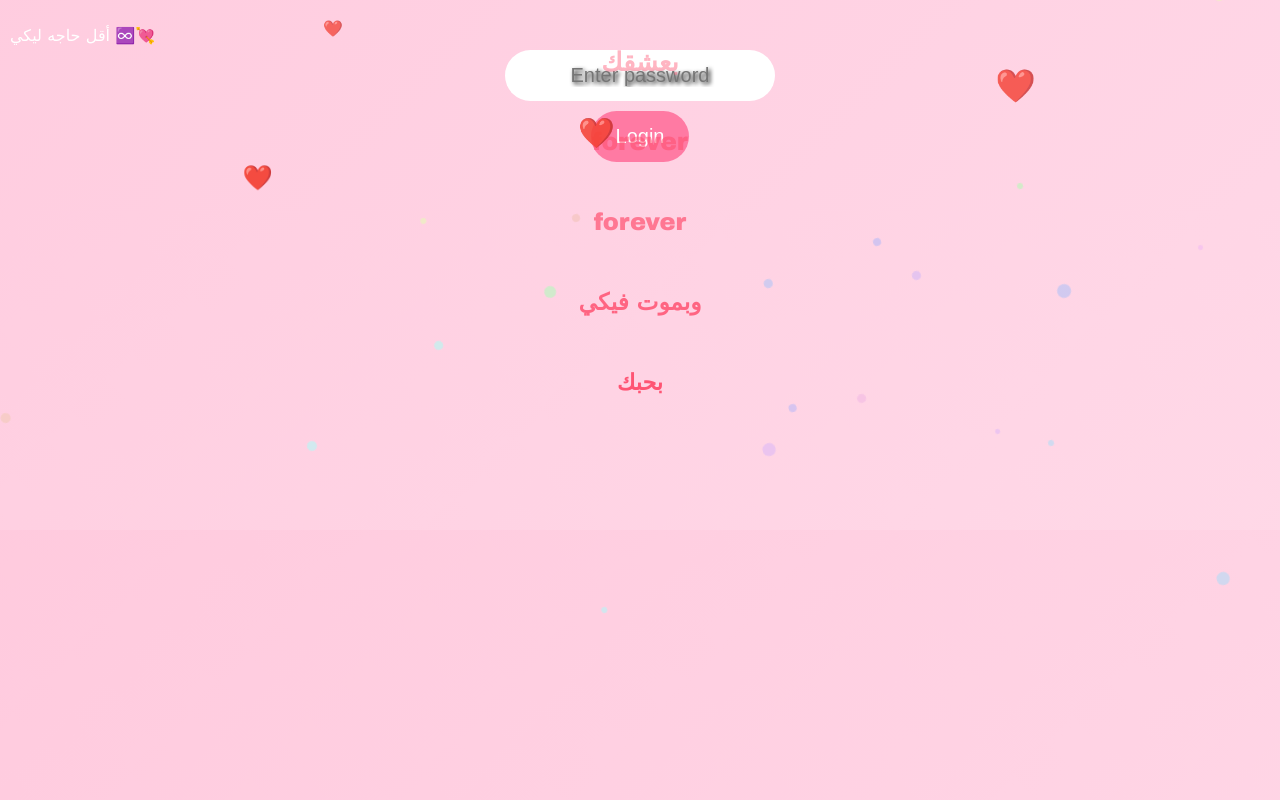
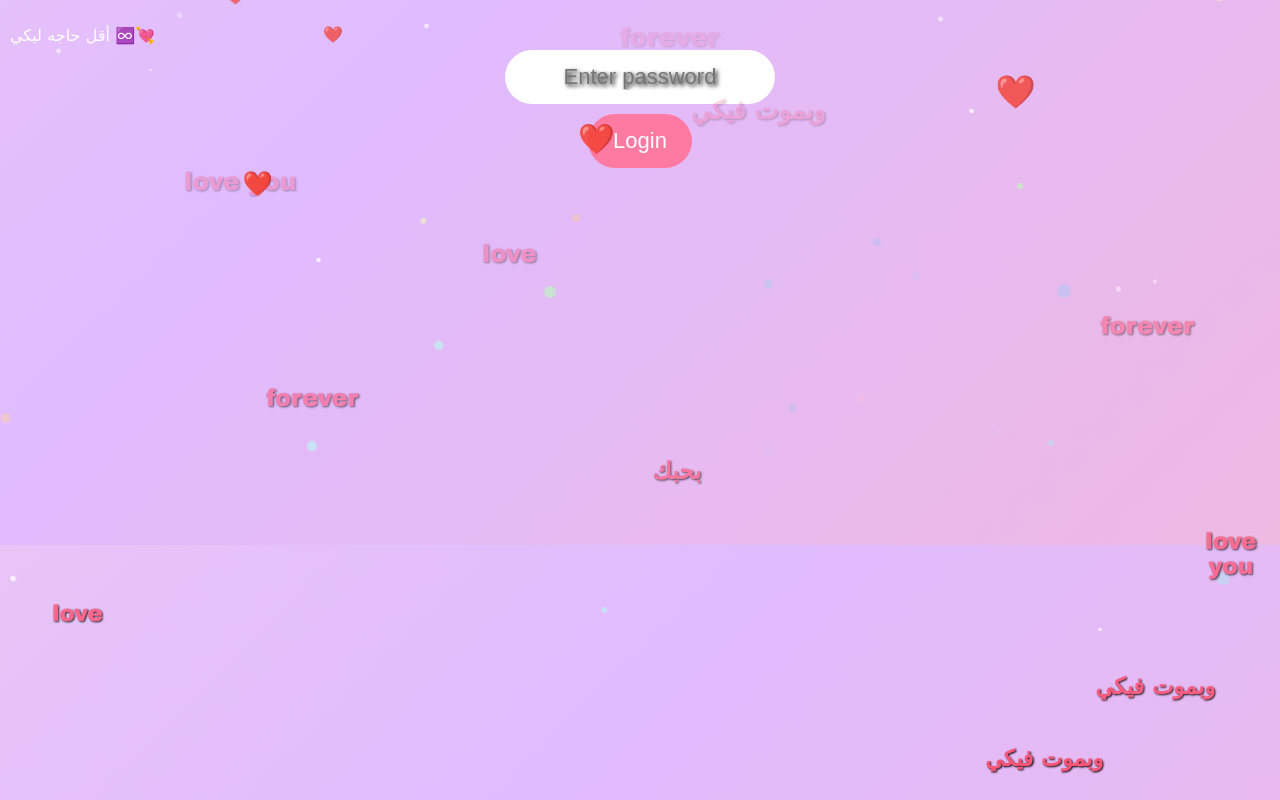
Before and after one commit to alihossam07/love, a plain HTML site: page index.html in a window 1280 px wide. Drawn offline with Linux system fonts and the light colour scheme.

Commit message:
Update index.html

```diff
--- a/index.html
+++ b/index.html
@@ -8,12 +8,11 @@
 html, body {
   margin: 0;
   padding: 0;
-  height: auto;
   font-family: 'Arial Black', Arial, sans-serif;
   text-align: center;
   color: white;
   overflow-y: auto;
-  background: linear-gradient(135deg, #ffe0eb, #ffc9dd, #ffd6e6, #ffe0eb);
+  background: linear-gradient(135deg, #ffdee0, #e0bbff, #ffb6c1);
   background-size: 400% 400%;
   animation: bgAnim 30s ease infinite;
 }
@@ -46,7 +45,7 @@ html, body {
 }
 #login input {
   padding: 14px 25px;
-  font-size: 20px;
+  font-size: 22px;
   border-radius: 50px;
   border: none;
   width: 220px;
@@ -57,7 +56,7 @@ html, body {
 #login button {
   margin-top: 10px;
   padding: 14px 25px;
-  font-size: 20px;
+  font-size: 22px;
   border-radius: 50px;
   border: none;
   background: #ff7aa3;
@@ -87,7 +86,7 @@ html, body {
   top: 50%;
   transform: translateY(-50%);
   padding: 10px 15px;
-  font-size: 20px;
+  font-size: 24px;
   background: rgba(0,0,0,0.4);
   color: white;
   border: none;
@@ -112,15 +111,18 @@ html, body {
   100% {transform:scale(1);}
 }
 
-/* Floating hearts & words */
-.floating-heart, .floating-love {
+/* Floating hearts, love words, sparkles */
+.floating-heart, .floating-love, .sparkle {
   position:absolute;
   user-select:none;
 }
 .floating-heart { font-size: 20px; color:#ff6a95; animation: floatUp 5s linear infinite; }
-.floating-love { font-size:22px; color:#ff4d6d; font-weight:bold; animation: floatLove 6s linear forwards; }
+.floating-love { font-size:22px; color:#ff4d6d; font-weight:bold; animation: floatLove 5s linear forwards; text-shadow:1px 1px 2px black;}
+.sparkle { width:3px; height:3px; background:white; border-radius:50%; opacity:0.8; animation: floatSparkle 4s linear infinite; }
 @keyframes floatUp { 0%{transform:translateY(0) scale(1); opacity:1;} 100%{transform:translateY(-800px) scale(1.5); opacity:0;} }
-@keyframes floatLove { 0%{transform:translate(-50%,0) scale(1); opacity:1;} 100%{transform:translate(-50%,-600px) scale(1.3); opacity:0;} }
+@keyframes floatLove { 0%{transform:translateY(0) scale(1); opacity:1;} 100%{transform:translateY(-900px) scale(1.2); opacity:0;} }
+@keyframes floatSparkle { 0%{transform:translate(0,0) scale(1); opacity:1;} 100%{transform:translate(-100px,-800px) scale(1.5); opacity:0;} }
+
 </style>
 </head>
 <body>
@@ -128,6 +130,7 @@ html, body {
 <div id="flowersContainer"></div>
 <div id="heartsContainer"></div>
 <div id="wordsContainer"></div>
+<div id="sparklesContainer"></div>
 
 <div id="login">
   <input type="password" id="pass" placeholder="Enter password">
@@ -229,18 +232,31 @@ function createHeart(){
 }
 setInterval(createHeart,300);
 
-// Floating love words
+// Floating love words (anywhere on screen)
 function createWord(){
   const words=["love","love you","forever","بحبك","بعشقك","وبموت فيكي"];
   const word = document.createElement("div");
   word.classList.add("floating-love");
   word.innerText = words[Math.floor(Math.random()*words.length)];
-  word.style.left="50%";
-  word.style.top="50%";
+  word.style.left = Math.random()*window.innerWidth+"px";
+  word.style.top = window.innerHeight + "px"; // start from bottom
   document.body.appendChild(word);
-  setTimeout(()=>word.remove(),4000);
+  setTimeout(()=>word.remove(),5000);
 }
-setInterval(createWord,800);
+setInterval(createWord,400);
+
+// Sparkles
+function createSparkle(){
+  const s = document.createElement("div");
+  s.classList.add("sparkle");
+  s.style.left = Math.random()*window.innerWidth + "px";
+  s.style.top = Math.random()*window.innerHeight + "px";
+  s.style.width = (2+Math.random()*3)+"px";
+  s.style.height = s.style.width;
+  document.body.appendChild(s);
+  setTimeout(()=>s.remove(),4000);
+}
+setInterval(createSparkle,200);
 
 // Flowers
 for(let i=0;i<25;i++){
@@ -255,6 +271,5 @@ for(let i=0;i<25;i++){
   document.getElementById("flowersContainer").appendChild(flower);
 }
 </script>
-
 </body>
 </html>
```
